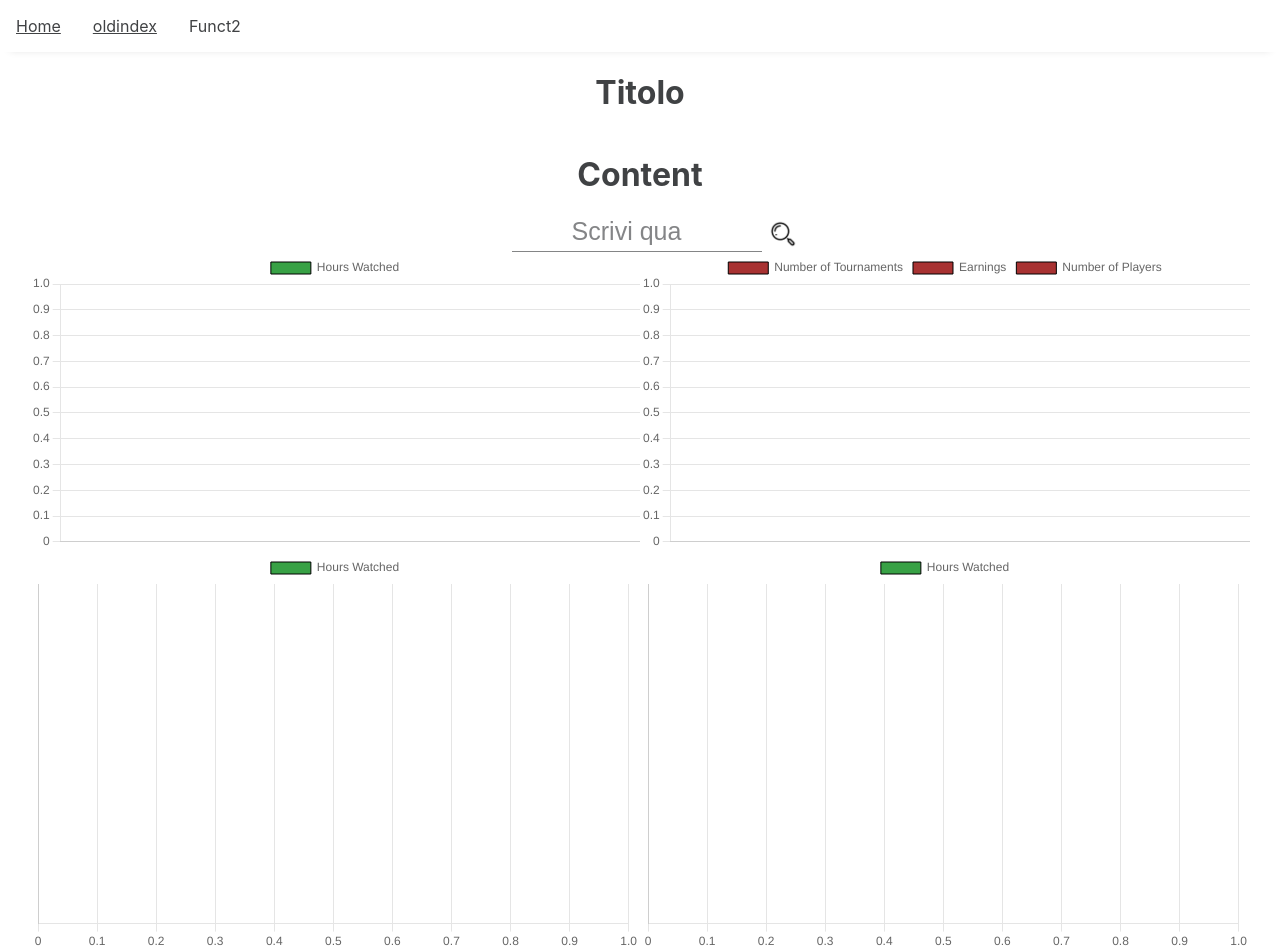
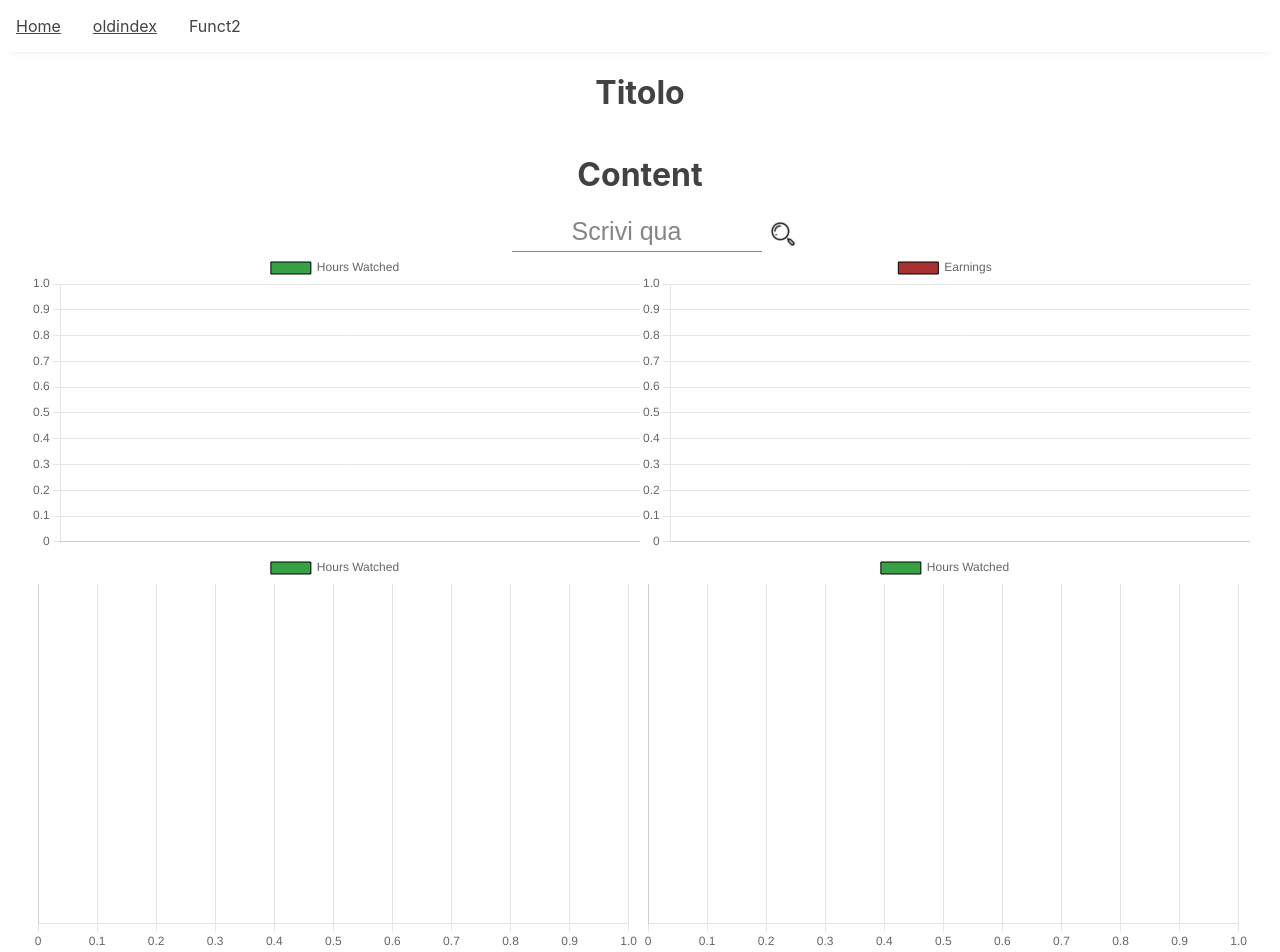
Before and after one commit to Tsagae/ElaboratoFrontEnd, a Gatsby site: page / in a window 1280 px wide. Built offline with nearby package versions, Linux system fonts and the light colour scheme; Gatsby itself is replaced by a stand-in of ours; no server answers.

Commit message:
removed nofplayers and noftournaments

```diff
--- a/src/components/HistoricalChart.js
+++ b/src/components/HistoricalChart.js
@@ -50,16 +50,9 @@
   }
 
   render() {
-    let data={
+    let data = {
       labels: this.state.labels,
       datasets: [
-        {
-          label: "Number of Tournaments",
-          data: this.state.data_NofTournaments,
-          backgroundColor: "rgba(168,50,50,1)",
-          borderColor: "rgba(0,0,0,1)",
-          borderWidth: 1,
-        },
         {
           label: "Earnings",
           data: this.state.data_Earnings,
@@ -67,17 +60,10 @@
           borderColor: "rgba(0,0,0,1)",
           borderWidth: 1,
         },
-        {
-          label: "Number of Players",
-          data: this.state.data_NofPlayers,
-          backgroundColor: "rgba(168,50,50,1)",
-          borderColor: "rgba(0,0,0,1)",
-          borderWidth: 1,
-        },
       ],
     }
 
-    let options={
+    let options = {
       maintainAspectRatio: false,
       title: {
         display: true,
@@ -110,7 +96,7 @@
 
     return (
       <div>
-        <Line data={data} options={options} className={this.props.className}/>
+        <Line data={data} options={options} className={this.props.className} />
       </div>
     );
   }
```
